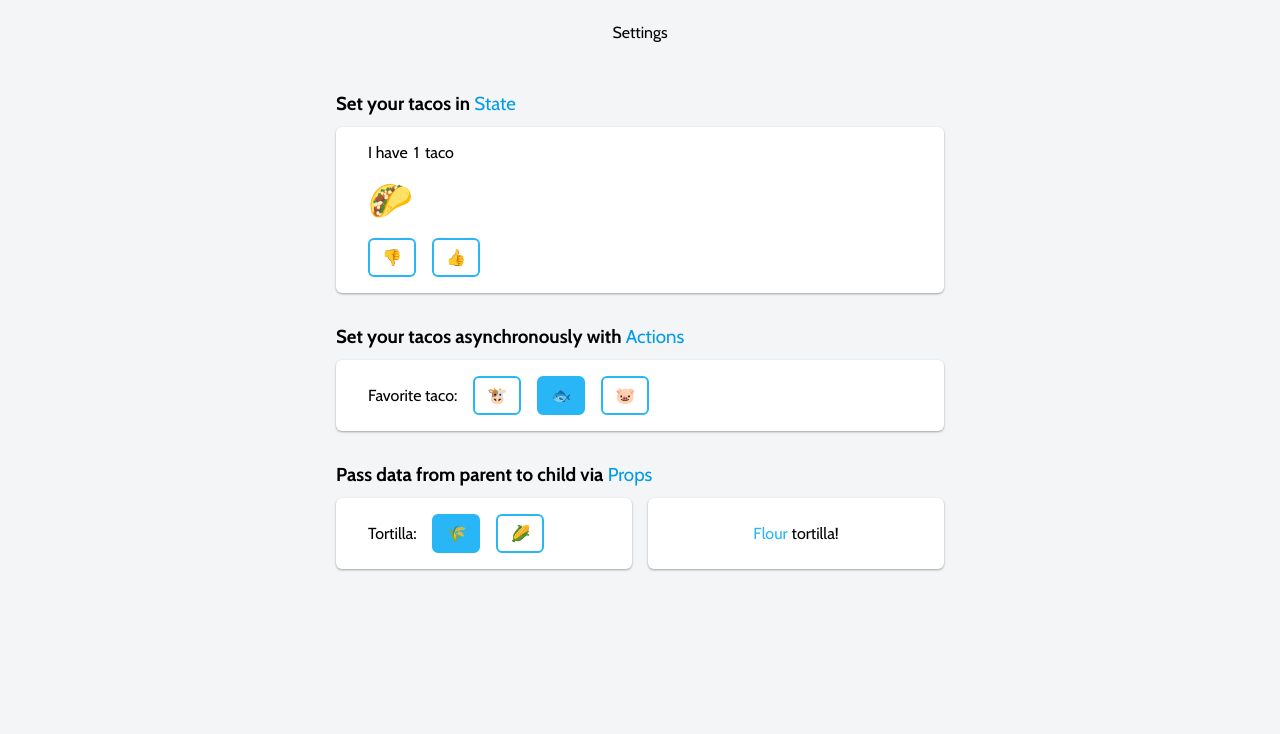
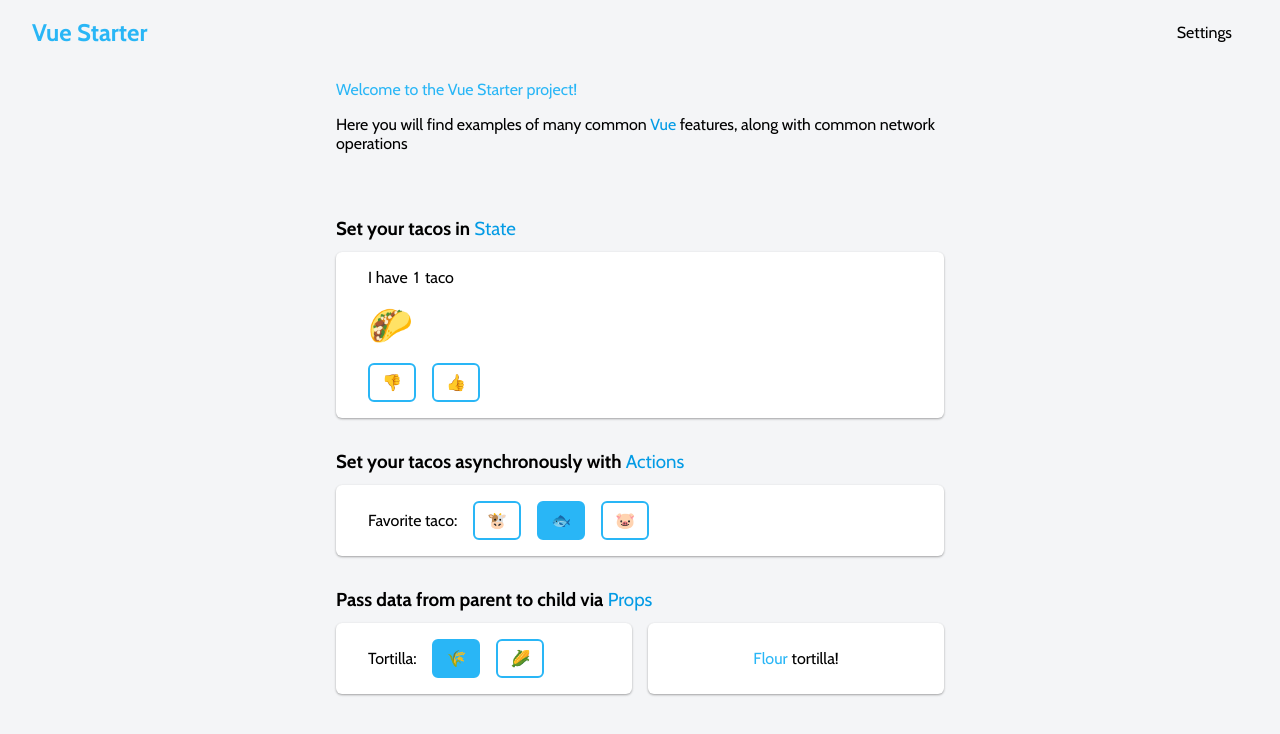
Before and after one commit to jonathanws/template-infrastructure-webapp, a Vue app: page / in a window 1280 px wide. Shown: the top 734 px of the page. Built offline with nearby package versions, Linux system fonts and the light colour scheme; no server answers.

Commit message:
Added welcome component Changed hyperlinks to open in new tab

```diff
--- a/src/components/favorite-taco.vue
+++ b/src/components/favorite-taco.vue
@@ -2,7 +2,10 @@
 	<div class="favorite-taco">
 		<h3>
 			Set your tacos asynchronously with
-			<a href="https://vuex.vuejs.org/guide/actions.html">Actions</a>
+			<a
+				href="https://vuex.vuejs.org/guide/actions.html"
+				target="_blank"
+			>Actions</a>
 		</h3>
 
 		<div class="card" :class="{ loading }">
--- a/src/components/pass-taco-parent.vue
+++ b/src/components/pass-taco-parent.vue
@@ -4,6 +4,7 @@
 			Pass data from parent to child via
 			<a
 				href="https://vuejs.org/v2/guide/components-props.html"
+				target="_blank"
 			>Props</a>
 		</h3>
 
--- a/src/components/taco-counter.vue
+++ b/src/components/taco-counter.vue
@@ -2,7 +2,7 @@
 	<div class="taco-counter">
 		<h3>
 			Set your tacos in
-			<a href="https://vuex.vuejs.org/guide/state.html">State</a>
+			<a href="https://vuex.vuejs.org/guide/state.html" target="_blank">State</a>
 		</h3>
 
 		<div class="card">
--- a/src/components/topbar.vue
+++ b/src/components/topbar.vue
@@ -1,7 +1,7 @@
 <template>
 	<div class="topbar">
-		<div class="logo">
-			<router-link :to="pages.HOME">
+		<div class="logo link">
+			<router-link :to="pages.HOME" tag="div">
 				<h2>Vue Starter</h2>
 			</router-link>
 		</div>
@@ -47,36 +47,30 @@ export default {
 }
 
 .logo {
-	a {
-		display: flex;
-		align-items: center;
-	}
-	i {
 		color: $accent-color;
 	}
-	h2 {
-		display: none;
-		margin-left: 16px;
-	}
-}
 
 .links {
-	// border: 1px solid green;
+	display: flex;
+	justify-content: flex-end;
 	flex-grow: 1;
 	.link {
 		display: flex;
 		align-items: center;
-		justify-content: center;
-		padding: 8px;
-		border-radius: $border-radius;
+		padding: 16px;
+		// When the link matches the view the user is currently viewing
+		&.router-link-exact-active {
+			$border-size: 6px;
+			border-bottom: $border-size solid $accent-color;
+			margin-top: $border-size;
+		}
+	}
+}
+
+.link {
 		&:hover {
 			cursor: pointer;
 		}
-		div {
-			display: none;
-			margin-left: 12px;
-		}
-	}
 }
 
 // @include for-size($tablet-portrait-up) {
--- /dev/null
+++ b/src/components/welcome-summary.vue
@@ -0,0 +1,31 @@
+<template>
+	<div class="welcome-summary">
+		<div>Welcome to the Vue Starter project!</div>
+		<div>
+			Here you will find examples of many common
+			<a href="https://vuejs.org/" target="_blank">Vue</a> features, along with common network operations
+		</div>
+	</div>
+</template>
+
+<script>
+export default {
+	data: () => ({}),
+}
+</script>
+
+<style lang="scss" scoped>
+@import '../styles/global-styles.scss';
+
+.welcome-summary {
+	margin-bottom: 64px;
+	> div {
+		&:first-of-type {
+			color: $accent-color;
+		}
+		&:not(:last-child) {
+			margin-bottom: 16px;
+		}
+	}
+}
+</style>
--- a/src/pages/home-page.vue
+++ b/src/pages/home-page.vue
@@ -1,5 +1,7 @@
 <template>
 	<div class="home-page">
+		<welcome-summary />
+
 		<taco-counter />
 
 		<favorite-taco />
@@ -12,6 +14,7 @@
 import favoriteTaco from '../components/favorite-taco'
 import passTacoParent from '../components/pass-taco-parent'
 import tacoCounter from '../components/taco-counter'
+import welcomeSummary from '../components/welcome-summary'
 
 export default {
 	name: 'homePage',
@@ -19,6 +22,7 @@ export default {
 		favoriteTaco,
 		passTacoParent,
 		tacoCounter,
+		welcomeSummary,
 	},
 }
 </script>
--- a/src/styles/global-styles.scss
+++ b/src/styles/global-styles.scss
@@ -3,6 +3,7 @@
 // These box-sizing calls reset how all element's dimensions are calculated
 html {
 	box-sizing: border-box;
+	height: 100%;
 }
 *,
 *:before,
@@ -16,7 +17,7 @@ html {
 }
 
 body {
-	height: 100vh;
+	height: 100%;
 	margin: 0;
 }
 span {
```
